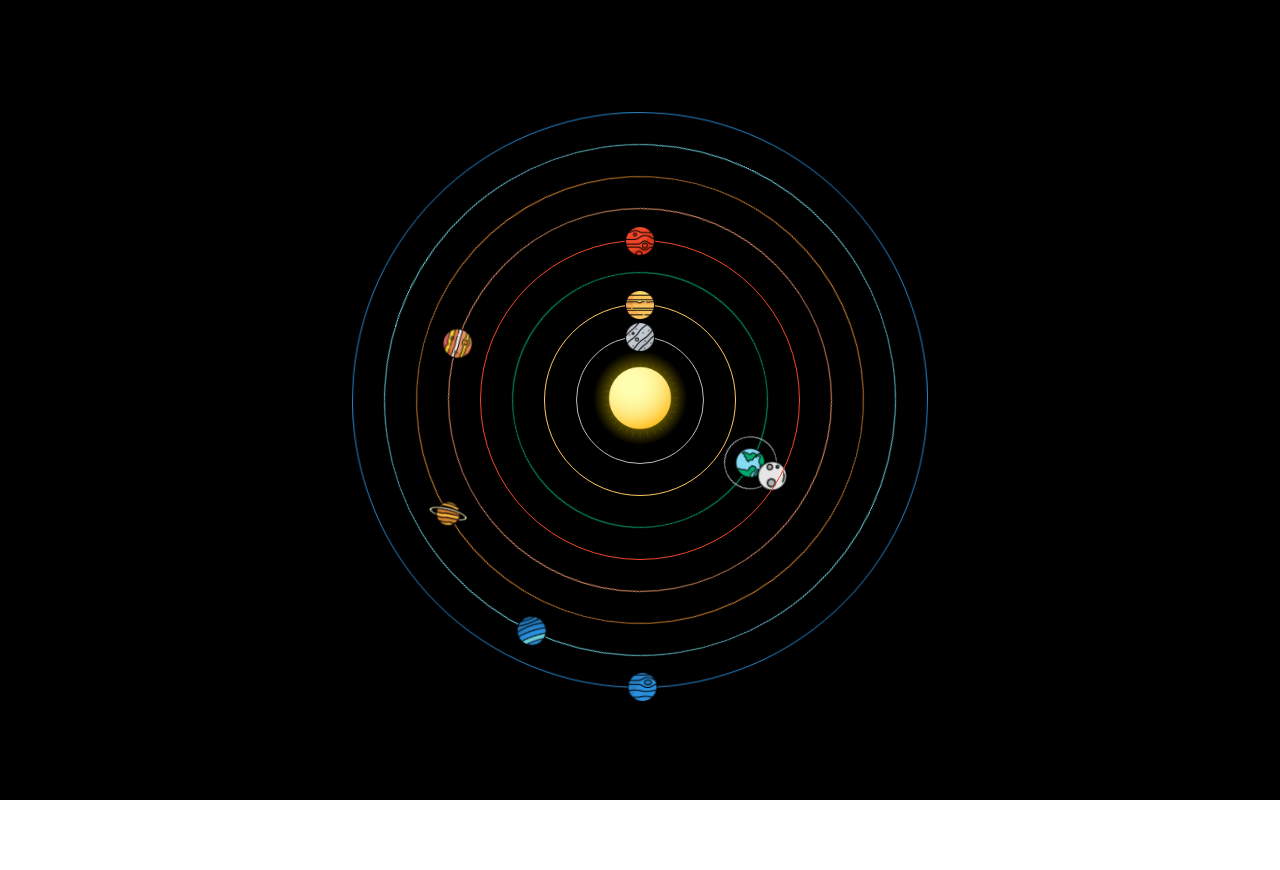
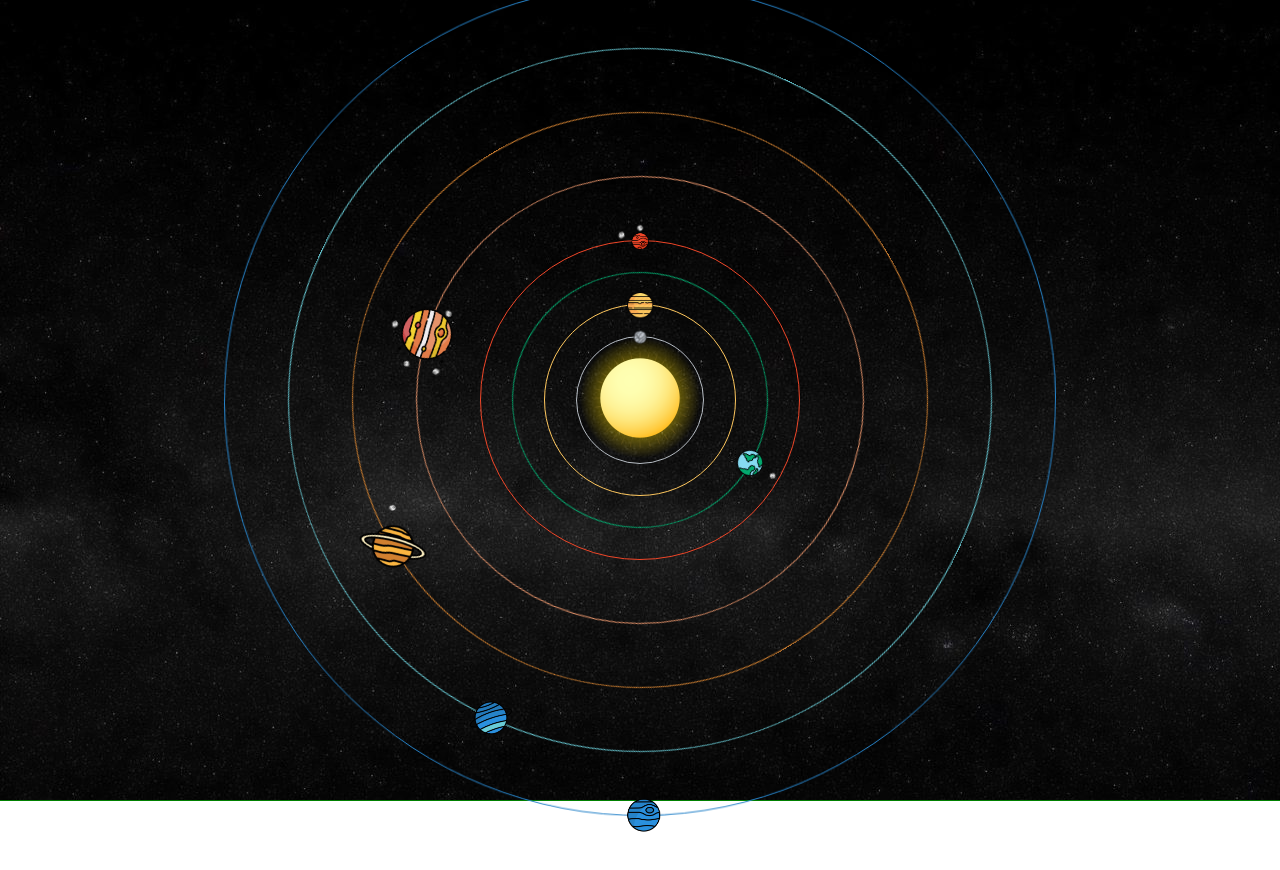
Before and after one commit to Patern14/Solar_System, a plain HTML site: page index.html in a window 1280 px wide. Before the commit the page ends 800 px from the top, so only its background shows below. Drawn offline with Linux system fonts and the light colour scheme.

Commit message:
Planets and moons orbits ok, scales ok, planets rotation ok.

```diff
--- a/index.html
+++ b/index.html
@@ -16,46 +16,73 @@
         <h1>Solar system</h1>
     </header> -->
 
-    <div id="system">
+    <div id="solar_system">
         <div class="sun" id="sun">
-            <img src="images/sun.png" alt="" class="sun_image">
+            <img src="images/sun.png" alt="sun" id="sun_image">
         </div>
 
-        <div class="planet" id="mercury">
-            <img src="images/mercury.png" alt="mercury" class="planet_image">
+        <div class="planet" id="mercury_orbit">
+            <img src="images/mercury.png" alt="mercury" class="planet_image" id="mercury_image">
         </div>
 
-        <div class="planet" id="venus">
-            <img src="images/venus.png" alt="venus" class="planet_image">
+        <div class="planet" id="venus_orbit">
+            <img src="images/venus.png" alt="venus" class="planet_image" id="venus_image">
         </div>
 
-        <div class="planet" id="earth">
-            <img src="images/worldwide.png" alt="earth" class="planet_image">
-            <div class="moon" id="moon">
-                <div class="moon_container">
-                    <img src="images/moon_3.png" alt="moon" class="moon_image">
+        <div class="planet" id="earth_orbit">
+            <img src="images/earth.png" alt="earth" class="planet_image" id="earth_image">
+            <div class="moon" id="earth_moon">
+                <div class="moon_container" id="moon_container">
+                    <img src="images/moon_3.png" alt="moon" class="moon_image" id="moon_image">
                 </div>
             </div>
         </div>
 
-        <div class="planet" id="mars">
-            <img src="images/mars.png" alt="mars" class="planet_image">
+        <div class="planet" id="mars_orbit">
+            <img src="images/mars.png" alt="mars" class="planet_image" id="mars_image">
+            <div class="moon" id="mars_moon_deimos">
+                <div class="moon_container" id="deimos_container">
+                    <img src="images/moon_3.png" alt="moon" class="moon_image" id="deimos_image">
+                </div>
+                <div class="moon_container" id="phobos_container">
+                    <img src="images/moon_3.png" alt="moon" class="moon_image" id="phobos_image">
+                </div>
+            </div>
         </div>
 
-        <div class="planet" id="jupiter">
-            <img src="images/jupiter.png" alt="jupiter" class="planet_image">
+        <div class="planet" id="jupiter_orbit">
+            <img src="images/jupiter.png" alt="jupiter" class="planet_image" id="jupiter_image">
+            <div class="moon" id="jupiter_moon">
+                <div class="moon_container" id="io_container">
+                    <img src="images/moon_3.png" alt="moon" class="moon_image" id="io_image">
+                </div>
+                <div class="moon_container" id="europa_container">
+                    <img src="images/moon_3.png" alt="moon" class="moon_image" id="europa_image">
+                </div>
+                <div class="moon_container" id="ganymede_container">
+                    <img src="images/moon_3.png" alt="moon" class="moon_image" id="ganymede_image">
+                </div>
+                <div class="moon_container" id="callisto_container">
+                    <img src="images/moon_3.png" alt="moon" class="moon_image" id="callisto_image">
+                </div>
+            </div>
         </div>
 
-        <div class="planet" id="saturn">
-            <img src="images/saturn.png" alt="saturn" class="planet_image">
+        <div class="planet" id="saturn_orbit">
+            <img src="images/saturn.png" alt="saturn" class="planet_image" id="saturn_image">
+            <div class="moon" id="saturn_moon">
+                <div class="moon_container" id="titan_container">
+                    <img src="images/moon_3.png" alt="moon" class="moon_image" id="titan_image">
+                </div>
+            </div>
         </div>
 
-        <div class="planet" id="uranus">
-            <img src="images/uranus.png" alt="uranus" class="planet_image">
+        <div class="planet" id="uranus_orbit">
+            <img src="images/uranus.png" alt="uranus" class="planet_image" id="uranus_image">
         </div>
 
-        <div class="planet" id="neptune">
-            <img src="images/neptune.png" alt="neptune" class="planet_image">
+        <div class="planet" id="neptune_orbit">
+            <img src="images/neptune.png" alt="neptune" class="planet_image" id="neptune_image">
         </div>
 
     </div>
--- a/style.css
+++ b/style.css
@@ -1,3 +1,38 @@
+/* ======================================================================
+  SUMMARY
+
+  General styling
+
+  Sun
+
+  Planets
+
+  Moons
+
+  Mercury
+  Venus
+  Earth
+    Moon
+  Mars
+    Deimos
+    Phobos
+  Jupiter
+    Io
+    Europa
+    Ganymede
+    Callisto
+  Saturn
+    Titan
+  Uranus
+  Neptune
+
+  Animations
+
+*/
+
+/* ====================================================================
+  General Styling
+===================================================================== */
 * {
   box-sizing: border-box;
   font-family: 'Roboto', sans-serif;
@@ -5,31 +40,33 @@
   padding: 0;
 }
 
-#system {
+#solar_system {
   outline: 1px solid green;
   outline-offset: -1;
   background: rgb(0, 0, 0);
+  background-image: url(images/space_4.jpg);
   position: relative;
   width: 100vw;
   height: 100vh;
 }
 
-img {
-  width: 30px;
-}
-
-/* Sun ======================================================== */
+/* ======================================================================
+  Sun
+====================================================================== */
 #sun {
   position: absolute;
   top: 50%;
   left: 50%;
   transform: translate(-50%, -50%);
 }
-.sun_image {
-  width: 100px;
+#sun_image {
+  width: 10vw;
+  animation: sun_rotation 1000ms 1s linear infinite;
 }
 
-/* Planets ==================================================== */
+/* =====================================================================
+  Planets
+====================================================================== */
 .planet {
   position: absolute;
   top: 50%;
@@ -46,82 +83,176 @@ img {
   transform: translate(-50%, -50%);
 }
 
-/* Moons ============================================================== */
+/* ====================================================================
+  Moons
+===================================================================== */
 .moon {
   position: absolute;
-  /* top: 50%;*/
   left: 50%;
-  padding: 2.5vw;
-  /* border: 1px solid magenta; */
-  border-radius: 50%;
   transform: translate(-50%, -50%);
-  animation: year_rotation 1000ms 1s linear infinite;
 }
 .moon_container {
   position: absolute;
-  /* top: 50%;
-  left: 50%; */
   padding: 2vw;
-  border: 1px solid #b7bdc4;
+  /* border: 1px solid #b7bdc4; */    /* Moons orbit */
   border-radius: 50%;
   transform: translate(-50%, -50%);
-  /* animation: year_rotation 10000ms 1s linear infinite; */
 }
 .moon_image {
   position: absolute;
   top: -0vw;
   left: 50%;
   transform: translate(-50%, -50%);
+  width: 0.5vw;
 }
-/* =========================================================================== */
 
-#mercury {
+/* Mercury =========================================================================== */
+#mercury_orbit {
   width: 10vw;
   height: 10vw;
   border: 1px solid #b7bdc4;
   animation: year_rotation 1000ms 1s linear infinite;
 }
-#venus {
+#mercury_image {
+  width: 1vw;
+  animation: planet_rotation 2000ms 1s linear infinite;
+}
+
+/* Venus =========================================================================== */
+#venus_orbit {
   width: 15vw;
   height: 15vw;
   border: 1px solid #ffc85f;
   animation: year_rotation 2000ms 1s linear infinite;
 }
-#earth {
+#venus_image {
+  width: 2vw;
+  animation: planet_rotation 2000ms 1s linear infinite;
+}
+
+/* Earth =========================================================================== */
+#earth_orbit {
   width: 20vw;
   height: 20vw;
   border: 1px solid #03aa6f;
   animation: year_rotation 3000ms 1s linear infinite;
 }
-#mars {
+#earth_image {
+  width: 2vw;
+  animation: planet_rotation 2000ms 1s linear infinite;
+}
+
+#moon_container {
+  padding: 2vw;
+  animation: year_rotation 2000ms 1s linear infinite;
+}
+
+/* Mars =========================================================================== */
+#mars_orbit {
   width: 25vw;
   height: 25vw;
   border: 1px solid #f04729;
   animation: year_rotation 4000ms 1s linear infinite;
 }
-#jupiter {
-  width: 30vw;
-  height: 30vw;
+#mars_image {
+  width: 1.3vw;
+  animation: planet_rotation 2000ms 1s linear infinite;
+}
+
+#deimos_container {
+  padding: 1vw;
+  animation: year_rotation 2000ms 1s linear infinite;
+}
+
+#phobos_container {
+  padding: 1.5vw;
+  animation: year_rotation 5000ms 1s linear infinite;
+}
+
+/* Jupiter =========================================================================== */
+#jupiter_orbit {
+  width: 35vw;
+  height: 35vw;
   border: 1px solid #e5936a;
   animation: year_rotation 5000ms 1s linear infinite;
 }
-#saturn {
-  width: 35vw;
-  height: 35vw;
+#jupiter_image {
+  width: 4vw;
+  animation: planet_rotation 2000ms 1s linear infinite;
+}
+#io_container {
+  padding: 2.3vw;
+  animation: year_rotation 3000ms 1s linear infinite;
+}
+#europa_container {
+  padding: 2.6vw;
+  animation: year_rotation 4000ms 1s linear infinite;
+}
+#ganymede_container {
+  padding: 2.8vw;
+  animation: year_rotation 5000ms 1s linear infinite;
+}
+#callisto_container {
+  padding: 3vw;
+  animation: year_rotation 6000ms 1s linear infinite;
+}
+
+/* Saturn =========================================================================== */
+#saturn_orbit {
+  width: 45vw;
+  height: 45vw;
   border: 1px solid #d18030;
   animation: year_rotation 6000ms 1s linear infinite;
 }
-#uranus {
-  width: 40vw;
-  height: 40vw;
+#saturn_image {
+  width: 4vw;
+  animation: planet_rotation 2000ms 1s linear infinite;
+}
+
+#titan_container {
+  padding: 3vw;
+  animation: year_rotation 3000ms 1s linear infinite;
+}
+
+/* Uranus =========================================================================== */
+#uranus_orbit {
+  width: 55vw;
+  height: 55vw;
   border: 1px solid #69ccd7;
   animation: year_rotation 7000ms 1s linear infinite;
 }
-#neptune {
-  width: 45vw;
-  height: 45vw;
+#uranus_image {
+  width: 2.6vw;
+  animation: planet_rotation 2000ms 1s linear infinite;
+}
+
+/* Neptune =========================================================================== */
+#neptune_orbit {
+  width: 65vw;
+  height: 65vw;
   border: 1px solid #2683c9;
   animation: year_rotation 8000ms 1s linear infinite;
+}
+#neptune_image {
+  width: 2.6vw;
+  animation: planet_rotation 2000ms 1s linear infinite;
+}
+
+/* ===============================================================================
+  Animations
+================================================================================ */
+@keyframes sun_rotation {
+  0% {
+    transform: rotate(0deg);
+    opacity: 1;
+  }
+  50% {
+    opacity: 0.7;
+  }
+  100% {
+    transform: rotate(359deg);
+    opacity: 1;
+  }
 }
 
 @keyframes year_rotation {
@@ -132,3 +263,12 @@ img {
     transform: translate(-50%, -50%) rotate(359deg);
   }
 }
+
+@keyframes planet_rotation {
+  from {
+    transform: translate(-50%, -50%) rotate(0deg);
+  }
+  to {
+    transform: translate(-50%, -50%) rotate(359deg);
+  }
+}
```
Also changed, not shown: Screenshots/Screenshot_01 2021-05-02 015338.png (added), images/earth.png (renamed from images/worldwide.png), images/space_1.jpg (added), images/space_3.jpg (added), images/space_4.jpg (added), images/space_5.jpg (added), images/space_6.jpg (added), 1 other file.
